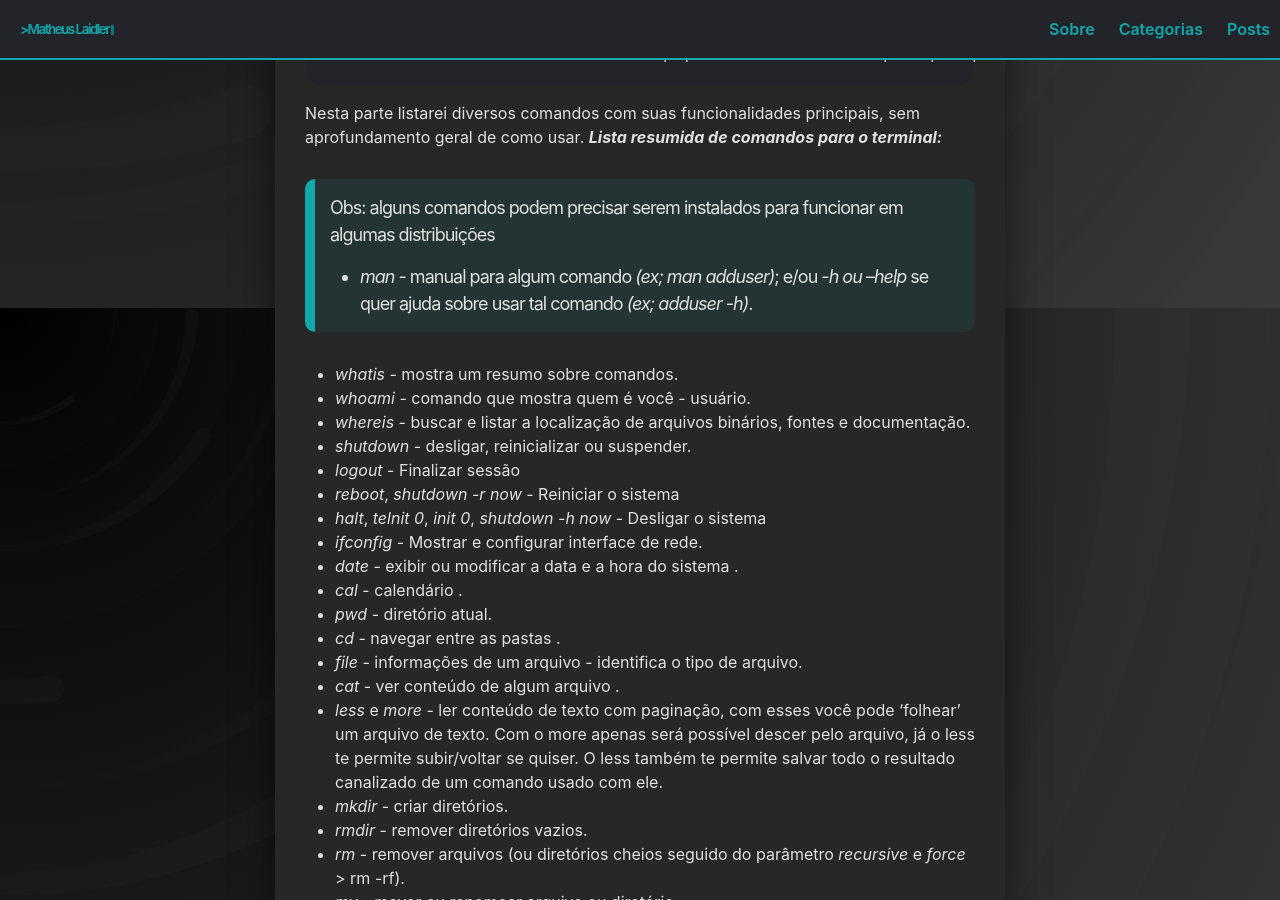
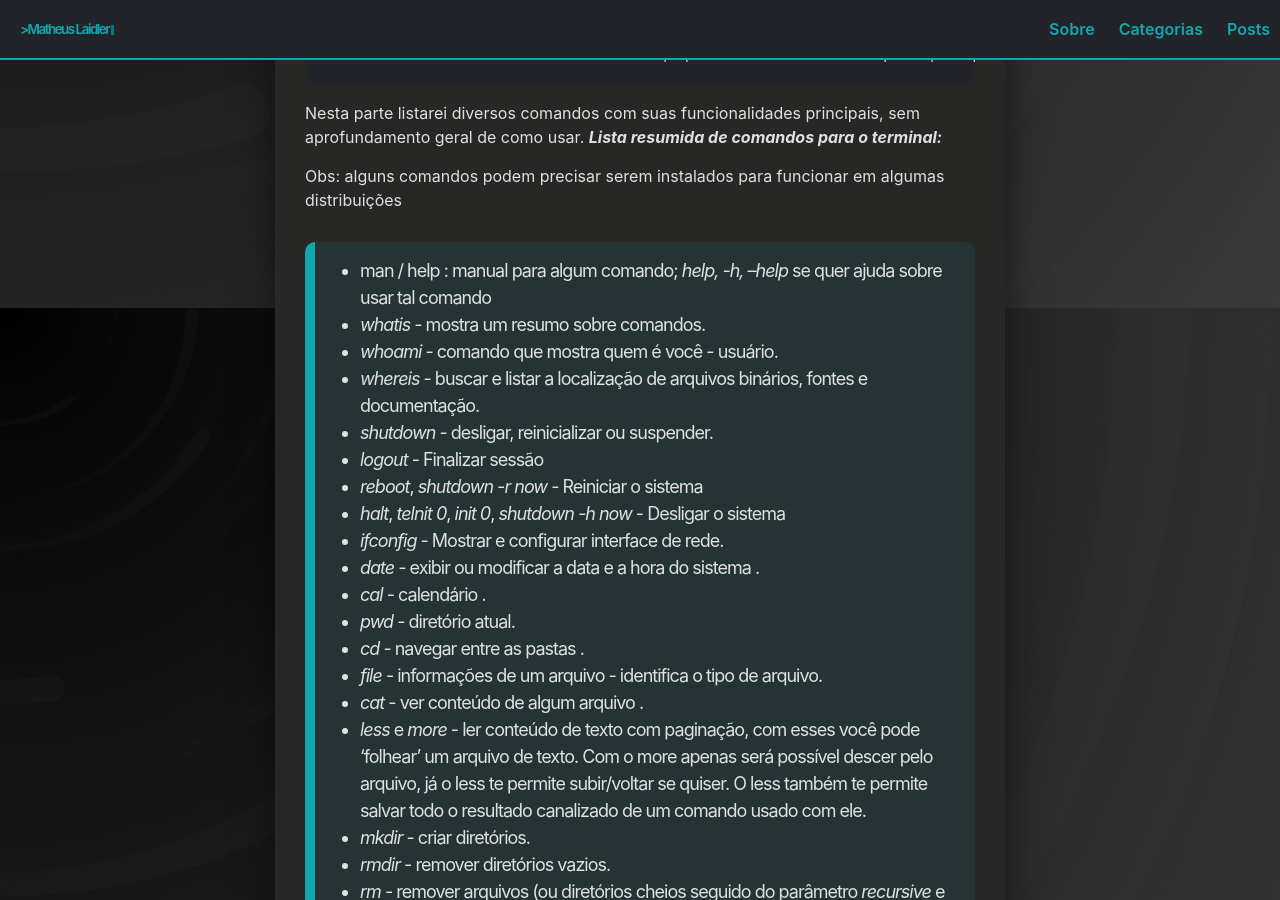
Before and after one commit to matheuslaidler/Tech-Jekyll-Old, a Jekyll site: the page built from _posts/2020-02-25-terminal.md, in a window 1280 px wide and 900 px high, scrolled down 41932 px. Built offline with Jekyll 4.4.1, drawn with Linux system fonts in a browser that asks for light colours; some of the changed text lies outside the part shown.

Commit message:
Update 2020-02-25-terminal.md

```diff
--- a/_posts/2020-02-25-terminal.md
+++ b/_posts/2020-02-25-terminal.md
@@ -1569,141 +1569,140 @@ Segue algumas teclas de atalhos que geralmente são padrões e podem ser bastant
 Nesta parte listarei diversos comandos com suas funcionalidades principais, sem aprofundamento geral de como usar.
    ***Lista resumida de comandos para o terminal:***
 
-> Obs: alguns comandos podem precisar serem instalados para funcionar em algumas distribuições
->
->  - *man* - manual para algum comando  *(ex; man adduser)*;  e/ou *-h  ou --help* se quer ajuda sobre usar tal comando *(ex; adduser -h)*.
-
- - *whatis* - mostra um resumo sobre comandos.
- - *whoami* - comando que mostra quem é você - usuário.
- - *whereis* - buscar e listar a localização de arquivos binários, fontes e documentação.
-- *shutdown* - desligar, reinicializar ou suspender.
-- *logout* - Finalizar sessão
-- *reboot*, *shutdown -r now* - Reiniciar o sistema
-- *halt*, *telnit 0*, *init 0*, *shutdown -h now* - Desligar o sistema
- - *ifconfig* - Mostrar e configurar interface de rede.
- - *date* - exibir ou modificar a data e a hora do sistema .
- - *cal* - calendário .
- - *pwd* - diretório atual.
- - *cd* - navegar entre as pastas .
- - *file* - informações de um arquivo - identifica o tipo de arquivo.
- - *cat* - ver conteúdo de algum arquivo .
- - *less* e *more* - ler conteúdo de texto com paginação, com esses você pode 'folhear' um arquivo de texto. Com o more apenas será possível descer pelo arquivo, já o less te permite subir/voltar se quiser. O less também te permite salvar todo o resultado canalizado de um comando usado com ele.
- - *mkdir* - criar diretórios.
- - *rmdir* - remover diretórios vazios.
- - *rm* - remover arquivos (ou diretórios cheios seguido do parâmetro *recursive* e *force* > rm -rf).
- - *mv* - mover ou renomear arquivo ou diretório.
- - *rename* - renomear arquivos ou diretórios.
- - *cp* - copiar / duplicar arquivo.
- - *uptime* -  mostra há quanto tempo o pc está ligado.
- - *touch* - criação de arquivo em branco. Podemos, também, alterar a data e a hora do último acesso e/ou data de modificação de um arquivo.
- - *nano*, *vi*, *vim*, *visudo*, *vipw*, etc  - editores de texto - criação de arquivo - *visudo* é o recomendado para editar o  arquivo *sudores* - *vipw* para editar os arquivos _/etc/passwd_ e _/etc/shadow_.
- - *clear* - limpa a tela do terminal (ou CTRL + L).
- - *exit* - este comando executa o término de um processo, seja fechando o terminal ou sair do usuário que você logou via terminal, por exemplo.
- - *route* - visualizar e manipular o IP _routing_ table -  tabela de roteamento IP
- - *free* - conferir o uso de memória ram *(por padrão em kilobytes, já com o valor *-h* mostra em mega ou em giga)* .
- - *apt* - *advanced package tool*: pacote de comandos usados para instalar e buscar programas, atualizar sistema, entre outros. *(obs: alguns sistemas não trabalham com apt, mas sim com outros comandos, como o comando dnf pelo fedora)*.
- - *uname* - informações do sistema. ( * -m para saber a arquitetura do sistema (x86 ou x64); -r sobre kernel;  -a mostrar tudo que ele pega* ).
- - *find* - encontrar arquivos - pesquisa em uma hierarquia de diretórios.
- - *strings* - localizar e imprimir cadeias de texto embutidos em arquivos binários.
- - *mount* - montar sistemas de arquivo. *(unmount para desmontar & *fuser* para forçar a remoção de um dispositivo ocupado)*.
- - *sudo* - usar privilégio de outro usuário para aqueles que estão em *sudoers* - pode ser lido como *super user do*.
- - *dpkg* - instalador de pacotes.
- - *grep* - filtro para uma saída mais específica.
- - *arch* - informar a arquitetura do sistema / o tipo de hardware.
- - *at* - agendar tarefa [listar as tarefas com *atq*; deletar tarefas com *atrm*].
- - *chgrp* - alterar nome do grupo de arquivos.
- - *chmod* - alterar as permissões de arquivos.
- - *chsh* - alterar o shell padrão (normalmente o padrão é o bash).
- - *cut* - filtro para selecionar partes de um arquivo e exibir o resultado.
- - *echo* - Apresentar um texto. Mostrar texto na saída padrão seguido por uma nova linha. Pode ser usado pra criar um arquivo com texto dentro, pra add um texto em uma linha ou modificar todo o texto pelo que quiser.
- - *fdisk* - gerenciar partições de disco.
- - *fg* - mover processos de segundo para primeiro plano.
- - *finger* - exibir informações do usuário.
- - *fsck* - verificar e até reparar sistemas de arquivos.
- - *fuser* - identificar processos que usam um determinado arquivo.
- - *gcc* - compilar linguagem c e c++ [ *gdb* - um debugger para depuração de programas C e C++ ].
- - *getcap*- informar as capacidades dos arquivos.
- - *gpasswd* - administrar o arquivo /etc/group.
- - *passwd* - administrar senhas de usuários
- - *groupmod* - modificar grupo de usuários do sistema.
- - *head* - mostrar as primeiras linhas de um arquivo de texto.
- - *history* - mostrar os últimos comandos utilizados pelo usuário.
- - *hwinfo* - pegar e mostrar a maior quantidade possível de informações sobre o hardware da máquina. -  *info* - pegar a documentação de informação sobre um comando, pode ser mais amigável que o *man*.
-- *apropos* - pesquisar por determinada expressão nas páginas do manual do sistema.
-- *xman* - Navegador para as páginas on-line.
-- *kill* - enviar um sinal para um processo, normalmente para encerrar. Para ver a lista de sinais usar *kill -l*.
-- *killall* -  envia um determinado sinal a um conjunto de processos de mesmo nome.
-- *ps*, *pstree* e *top* - mostrar informações sobre os processos em execução. O pstree lista em modo de organização árvore.
-- *lscpu* - informações de arquitetura da CPU.
-- *lshw* - informações sobre hardware.
-- *lsmod* - listar módulos do kernel carregados na memória.
-- *insmod* - inserir um módulo no kernel Linux.
-- *lsof* - listar arquivos em uso dos processos (*list open files*).
-- *lsusb* - informações de dispositivos USB (*Universal Serial Bus*).
-- *make* - simplificar e agilizar a compilação de programas; compilando;  verificando arquivos que precisam ser compilados e criando aplicações.
-- *mkswap* - configurar swap, área de troca.
-- *more* - paginação de arquivos ou da entrada padrão.
-- *netstat* - informações sobre as conexões de rede, tabelas de roteamento e estatísticas da utilização da interface na rede.
-- *nice* - definir valor de ajuste da prioridade.
-- *nl* - exibir o conteúdo de um arquivo com linhas enumeradas.
-- _nohup_ - deixar qualquer comando rodando mesmo desconectado do sistema.
-- *oclock* - relógio analógico com a hora atual do sistema.
-- *diff* - comparar dois arquivos linha a linha.
-- *patch* - atualizar o arquivo de acordo com as diferenças mostradas pelo *diff*.
-- *ping* - normalmente usado para testar a conectividade (*usa o datagrama _Echo Request_  _(ping)_ do protocolo ICMP*).
-- *ps* - mostrar informações dos processos ativos.
-- *quota* - informações sobre o sistema de cotas de disco.
-- *renice* - alterar o valor *nice* para calcular a prioridade de um processo normal.
-- *RPM* - gerenciador de pacotes.
-- *setcap* - setar, deletar e alterar a capacidade de um arquivo.
-- *slabtop* - exibir em tempo real informações da memória cache.
-- *sort* - mostrar saída de um arquivo texto mais organizado, como em ordem crescente por exemplo *(espaços, números, letra maiúsculas [A-Z] e letras minúsculas [a-z])*.
-- *source* - executar um arquivo no shell *(interpretador de comandos do linux)*.
-- *ssh* - acessar e executar comandos em uma máquina remotamente.
-- *stat* - mostrar informações sobre um arquivo.
-- *tac* - mostrar conteúdos de arquivos de forma inversa.
-- *tail* - exibir ultimas linhas de um arquivo de texto.
-- *tee* - lê a entrada padrão e a salva em um ou mais arquivos.
-- *tree* - listar, assim como o ls, mas em formato árvore.
-- *unset* - apagar uma variável de ambiente.
-- *users*, *who*, *w* - listar/mostrar usuários logados/conectados. *w* também mostra o que estão executando.
-- *vmstat* - mostrar estatísticas sobre a memória virtual.
-- *wc* - contar linhas, palavras e caracteres.
-- *wget* - baixar arquivos da internet (*usa os protocolos HTTP, HTTPS e FTP*).
-- *curl* - “Client URL” - verificar a conectividade da URL & transferência de dados
-- *ar*, *tar*, *gzip*, *compress*, *bzip2*, *zip* - compactar/agrupar e descompactar arquivos. *(com o tar tbm pode exibir o conteúdo do arquivo e até ser usado para backups)*
-- *unzip*, *bunzip2* - descompactar arquivos
-- *ln* - criar links (atalhos).
-- *which*- indica o caminho completo para o comando dado.
-- *du* - indicar o espaço usado em disco pelos arquivos ou diretórios dados.
-- *df* - dar informações sobre os sistemas de arquivos disponíveis na máquina e sua ocupação em disco.
-- *printenv SHELL* - saber qual interpretador de comandos seu usuário utilizar.
-- *locate* - encontrar todas as instâncias de um arquivo.
-- *finger* -  informações do usuário.
-- *bg* - listar, e fazer continuar, trabalhos parados e em segundo plano.
-- *change* - ver, definir e modificar um limite de tempo para contas de usuário.
-- *newgrp* -  criar novo grupo para alterar o grupo padrão dos arquivos recém-criados.
-- *grpck* - checar a sintaxe correta de ‘/ etc/grupo’ e a existência de grupos.
-- *pwck* - checar a sintaxe correta de ‘/ etc/passwd’ e a existência de usuários.
-- *chattr* - definir certos atributos de um arquivo.
-- *lsattr* - exibe os atributos de um arquivo.
-- *ecode* - conversão de formatos de arquivos.
-- *badblocks* - verificar se tem blocos defeituosos do disco.
-- *ext2*, *e2fsck* - verificar e reparar a integridade do sistema de arquivo ext2.
-- *ext3*, *e2fsck* - verificar e reparar a integridade do sistema de arquivo ext3.
-- *vfat* - verificar e reparar a integridade do arquivo sistema disco fat.
-- *msdos*, *dosfsck* - verificar e reparar a integridade de um arquivo a partir do sistema disco DOS.
-- *unix2dos* - conversão de um formato de arquivo de texto do MSDOS para UNIX, e *dos2unix* de UNIX para MSDOS.
-- *dump* - ferramenta de backup de bloco de disco. - Tal qual o *tar*, mas mais eficiente e seguro.
-- *rsync* - sincronizar diretórios.
-- *restore* - restaurar um save.
-  ....entre outros comandos.
-
-> Não conseguirei postar todos os comandos que existem, mas tentei colocar uma boa parte deles para que fique um material bem completo.
-> Mas pelo menos agora, das coisas do dia-a-dia, podemos fazer praticamente tudo e mais um pouco.
-> Manterei a lista atualizada em caso de algum equívoco e falta de qualquer comando importante e/ou básico para ser apresentado.
->
-> Acredito que o material já esteja de bom tamanho e que tenha ficado um excelente compilado para quem quer aprender sobre. Certamente, por meio deste material, compensa começar a estudar e a se aperfeiçoar, principalmente se precisar lembrar algo que tenha esquecido em momento de aperto.
+Obs: alguns comandos podem precisar serem instalados para funcionar em algumas distribuições
+
+>  - man / help :  manual para algum comando;  *help, -h, --help* se quer ajuda sobre usar tal comando
+>  - *whatis* - mostra um resumo sobre comandos.
+>  - *whoami* - comando que mostra quem é você - usuário.
+>  - *whereis* - buscar e listar a localização de arquivos binários, fontes e documentação.
+> - *shutdown* - desligar, reinicializar ou suspender.
+> - *logout* - Finalizar sessão
+> - *reboot*, *shutdown -r now* - Reiniciar o sistema
+> - *halt*, *telnit 0*, *init 0*, *shutdown -h now* - Desligar o sistema
+>  - *ifconfig* - Mostrar e configurar interface de rede.
+>  - *date* - exibir ou modificar a data e a hora do sistema .
+>  - *cal* - calendário .
+>  - *pwd* - diretório atual.
+>  - *cd* - navegar entre as pastas .
+>  - *file* - informações de um arquivo - identifica o tipo de arquivo.
+>  - *cat* - ver conteúdo de algum arquivo .
+>  - *less* e *more* - ler conteúdo de texto com paginação, com esses você pode 'folhear' um arquivo de texto. Com o more apenas será possível descer pelo arquivo, já o less te permite subir/voltar se quiser. O less também te permite salvar todo o resultado canalizado de um comando usado com ele.
+>  - *mkdir* - criar diretórios.
+>  - *rmdir* - remover diretórios vazios.
+>  - *rm* - remover arquivos (ou diretórios cheios seguido do parâmetro *recursive* e *force* > rm -rf).
+>  - *mv* - mover ou renomear arquivo ou diretório.
+>  - *rename* - renomear arquivos ou diretórios.
+>  - *cp* - copiar / duplicar arquivo.
+>  - *uptime* -  mostra há quanto tempo o pc está ligado.
+>  - *touch* - criação de arquivo em branco. Podemos, também, alterar a data e a hora do último acesso e/ou data de modificação de um arquivo.
+>  - *nano*, *vi*, *vim*, *visudo*, *vipw*, etc  - editores de texto - criação de arquivo - *visudo* é o recomendado para editar o  arquivo *sudores* - *vipw* para editar os arquivos _/etc/passwd_ e _/etc/shadow_.
+>  - *clear* - limpa a tela do terminal (ou CTRL + L).
+>  - *exit* - este comando executa o término de um processo, seja fechando o terminal ou sair do usuário que você logou via terminal, por exemplo.
+>  - *route* - visualizar e manipular o IP _routing_ table -  tabela de roteamento IP
+>  - *free* - conferir o uso de memória ram *(por padrão em kilobytes, já com o valor *-h* mostra em mega ou em giga)* .
+>  - *apt* - *advanced package tool*: pacote de comandos usados para instalar e buscar programas, atualizar sistema, entre outros. *(obs: alguns sistemas não trabalham com apt, mas sim com outros comandos, como o comando dnf pelo fedora)*.
+>  - *uname* - informações do sistema. ( * -m para saber a arquitetura do sistema (x86 ou x64); -r sobre kernel;  -a mostrar tudo que ele pega* ).
+>  - *find* - encontrar arquivos - pesquisa em uma hierarquia de diretórios.
+>  - *strings* - localizar e imprimir cadeias de texto embutidos em arquivos binários.
+>  - *mount* - montar sistemas de arquivo. *(unmount para desmontar & *fuser* para forçar a remoção de um dispositivo ocupado)*.
+>  - *sudo* - usar privilégio de outro usuário para aqueles que estão em *sudoers* - pode ser lido como *super user do*.
+>  - *dpkg* - instalador de pacotes.
+>  - *grep* - filtro para uma saída mais específica.
+>  - *arch* - informar a arquitetura do sistema / o tipo de hardware.
+>  - *at* - agendar tarefa [listar as tarefas com *atq*; deletar tarefas com *atrm*].
+>  - *chgrp* - alterar nome do grupo de arquivos.
+>  - *chmod* - alterar as permissões de arquivos.
+>  - *chsh* - alterar o shell padrão (normalmente o padrão é o bash).
+>  - *cut* - filtro para selecionar partes de um arquivo e exibir o resultado.
+>  - *echo* - Apresentar um texto. Mostrar texto na saída padrão seguido por uma nova linha. Pode ser usado pra criar um arquivo com texto dentro, pra add um texto em uma linha ou modificar todo o texto pelo que quiser.
+>  - *fdisk* - gerenciar partições de disco.
+>  - *fg* - mover processos de segundo para primeiro plano.
+>  - *finger* - exibir informações do usuário.
+>  - *fsck* - verificar e até reparar sistemas de arquivos.
+>  - *fuser* - identificar processos que usam um determinado arquivo.
+>  - *gcc* - compilar linguagem c e c++ [ *gdb* - um debugger para depuração de programas C e C++ ].
+>  - *getcap*- informar as capacidades dos arquivos.
+>  - *gpasswd* - administrar o arquivo /etc/group.
+>  - *passwd* - administrar senhas de usuários
+>  - *groupmod* - modificar grupo de usuários do sistema.
+>  - *head* - mostrar as primeiras linhas de um arquivo de texto.
+>  - *history* - mostrar os últimos comandos utilizados pelo usuário.
+>  - *hwinfo* - pegar e mostrar a maior quantidade possível de informações sobre o hardware da máquina. -  *info* - pegar a documentação de informação sobre um comando, pode ser mais amigável que o *man*.
+> - *apropos* - pesquisar por determinada expressão nas páginas do manual do sistema.
+> - *xman* - Navegador para as páginas on-line.
+> - *kill* - enviar um sinal para um processo, normalmente para encerrar. Para ver a lista de sinais usar *kill -l*.
+> - *killall* -  envia um determinado sinal a um conjunto de processos de mesmo nome.
+> - *ps*, *pstree* e *top* - mostrar informações sobre os processos em execução. O pstree lista em modo de organização árvore.
+> - *lscpu* - informações de arquitetura da CPU.
+> - *lshw* - informações sobre hardware.
+> - *lsmod* - listar módulos do kernel carregados na memória.
+> - *insmod* - inserir um módulo no kernel Linux.
+> - *lsof* - listar arquivos em uso dos processos (*list open files*).
+> - *lsusb* - informações de dispositivos USB (*Universal Serial Bus*).
+> - *make* - simplificar e agilizar a compilação de programas; compilando;  verificando arquivos que precisam ser compilados e criando aplicações.
+> - *mkswap* - configurar swap, área de troca.
+> - *more* - paginação de arquivos ou da entrada padrão.
+> - *netstat* - informações sobre as conexões de rede, tabelas de roteamento e estatísticas da utilização da interface na rede.
+> - *nice* - definir valor de ajuste da prioridade.
+> - *nl* - exibir o conteúdo de um arquivo com linhas enumeradas.
+> - _nohup_ - deixar qualquer comando rodando mesmo desconectado do sistema.
+> - *oclock* - relógio analógico com a hora atual do sistema.
+> - *diff* - comparar dois arquivos linha a linha.
+> - *patch* - atualizar o arquivo de acordo com as diferenças mostradas pelo *diff*.
+> - *ping* - normalmente usado para testar a conectividade (*usa o datagrama _Echo Request_  _(ping)_ do protocolo ICMP*).
+> - *ps* - mostrar informações dos processos ativos.
+> - *quota* - informações sobre o sistema de cotas de disco.
+> - *renice* - alterar o valor *nice* para calcular a prioridade de um processo normal.
+> - *RPM* - gerenciador de pacotes.
+> - *setcap* - setar, deletar e alterar a capacidade de um arquivo.
+> - *slabtop* - exibir em tempo real informações da memória cache.
+> - *sort* - mostrar saída de um arquivo texto mais organizado, como em ordem crescente por exemplo *(espaços, números, letra maiúsculas [A-Z] e letras minúsculas [a-z])*.
+> - *source* - executar um arquivo no shell *(interpretador de comandos do linux)*.
+> - *ssh* - acessar e executar comandos em uma máquina remotamente.
+> - *stat* - mostrar informações sobre um arquivo.
+> - *tac* - mostrar conteúdos de arquivos de forma inversa.
+> - *tail* - exibir ultimas linhas de um arquivo de texto.
+> - *tee* - lê a entrada padrão e a salva em um ou mais arquivos.
+> - *tree* - listar, assim como o ls, mas em formato árvore.
+> - *unset* - apagar uma variável de ambiente.
+> - *users*, *who*, *w* - listar/mostrar usuários logados/conectados. *w* também mostra o que estão executando.
+> - *vmstat* - mostrar estatísticas sobre a memória virtual.
+> - *wc* - contar linhas, palavras e caracteres.
+> - *wget* - baixar arquivos da internet (*usa os protocolos HTTP, HTTPS e FTP*).
+> - *curl* - “Client URL” - verificar a conectividade da URL & transferência de dados
+> - *ar*, *tar*, *gzip*, *compress*, *bzip2*, *zip* - compactar/agrupar e descompactar arquivos. *(com o tar tbm pode exibir o conteúdo do arquivo e até ser usado para backups)*
+> - *unzip*, *bunzip2* - descompactar arquivos
+> - *ln* - criar links (atalhos).
+> - *which*- indica o caminho completo para o comando dado.
+> - *du* - indicar o espaço usado em disco pelos arquivos ou diretórios dados.
+> - *df* - dar informações sobre os sistemas de arquivos disponíveis na máquina e sua ocupação em disco.
+> - *printenv SHELL* - saber qual interpretador de comandos seu usuário utilizar.
+> - *locate* - encontrar todas as instâncias de um arquivo.
+> - *finger* -  informações do usuário.
+> - *bg* - listar, e fazer continuar, trabalhos parados e em segundo plano.
+> - *change* - ver, definir e modificar um limite de tempo para contas de usuário.
+> - *newgrp* -  criar novo grupo para alterar o grupo padrão dos arquivos recém-criados.
+> - *grpck* - checar a sintaxe correta de ‘/ etc/grupo’ e a existência de grupos.
+> - *pwck* - checar a sintaxe correta de ‘/ etc/passwd’ e a existência de usuários.
+> - *chattr* - definir certos atributos de um arquivo.
+> - *lsattr* - exibe os atributos de um arquivo.
+> - *ecode* - conversão de formatos de arquivos.
+> - *badblocks* - verificar se tem blocos defeituosos do disco.
+> - *ext2*, *e2fsck* - verificar e reparar a integridade do sistema de arquivo ext2.
+> - *ext3*, *e2fsck* - verificar e reparar a integridade do sistema de arquivo ext3.
+> - *vfat* - verificar e reparar a integridade do arquivo sistema disco fat.
+> - *msdos*, *dosfsck* - verificar e reparar a integridade de um arquivo a partir do sistema disco DOS.
+> - *unix2dos* - conversão de um formato de arquivo de texto do MSDOS para UNIX, e *dos2unix* de UNIX para MSDOS.
+> - *dump* - ferramenta de backup de bloco de disco. - Tal qual o *tar*, mas mais eficiente e seguro.
+> - *rsync* - sincronizar diretórios.
+> - *restore* - restaurar um save.
+>   ....entre outros comandos
+
+Não conseguirei postar todos os comandos que existem, mas tentei colocar uma boa parte deles para que fique um material bem completo.
+Mas pelo menos agora, das coisas do dia-a-dia, podemos fazer praticamente tudo e mais um pouco.
+Manterei a lista atualizada em caso de algum equívoco e falta de qualquer comando importante e/ou básico para ser apresentado.
+
+Acredito que o material já esteja de bom tamanho e que tenha ficado um excelente compilado para quem quer aprender sobre. Certamente, por meio deste material, compensa começar a estudar e a se aperfeiçoar, principalmente se precisar lembrar algo que tenha esquecido em momento de aperto.
 
 Claro, não parem por aqui. A internet está recheada de conteúdos excelentes para aprender cada vez mais!
 
```
